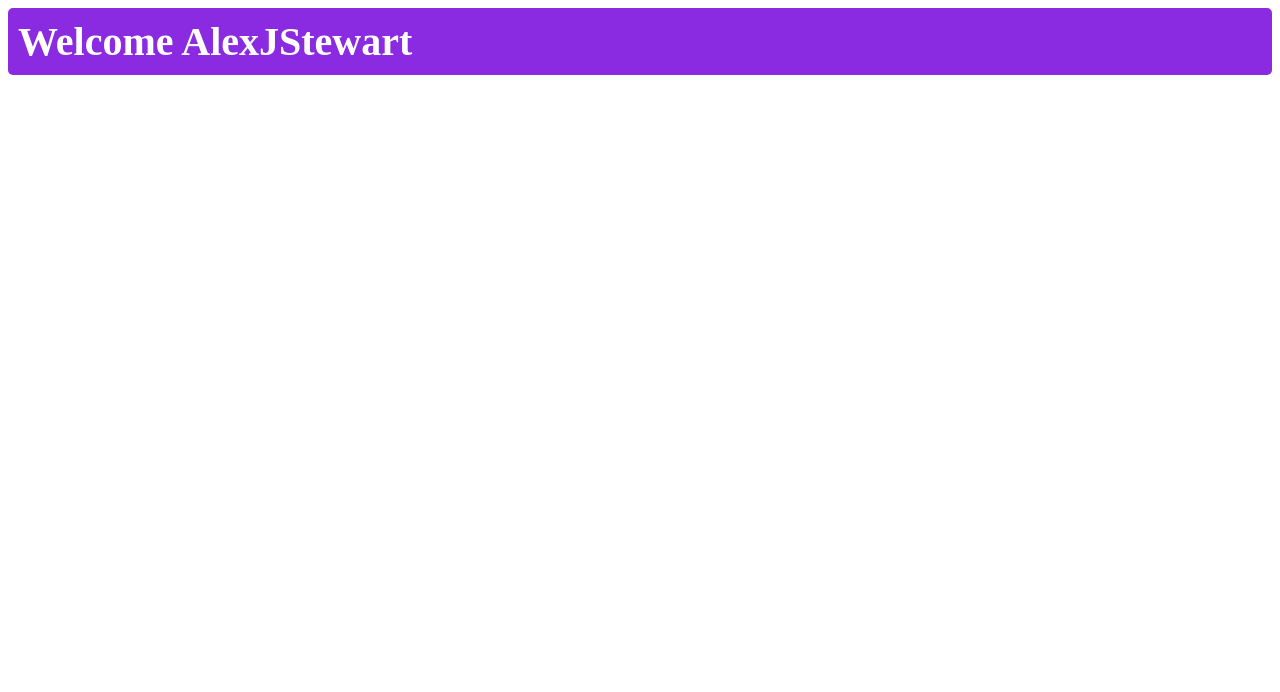
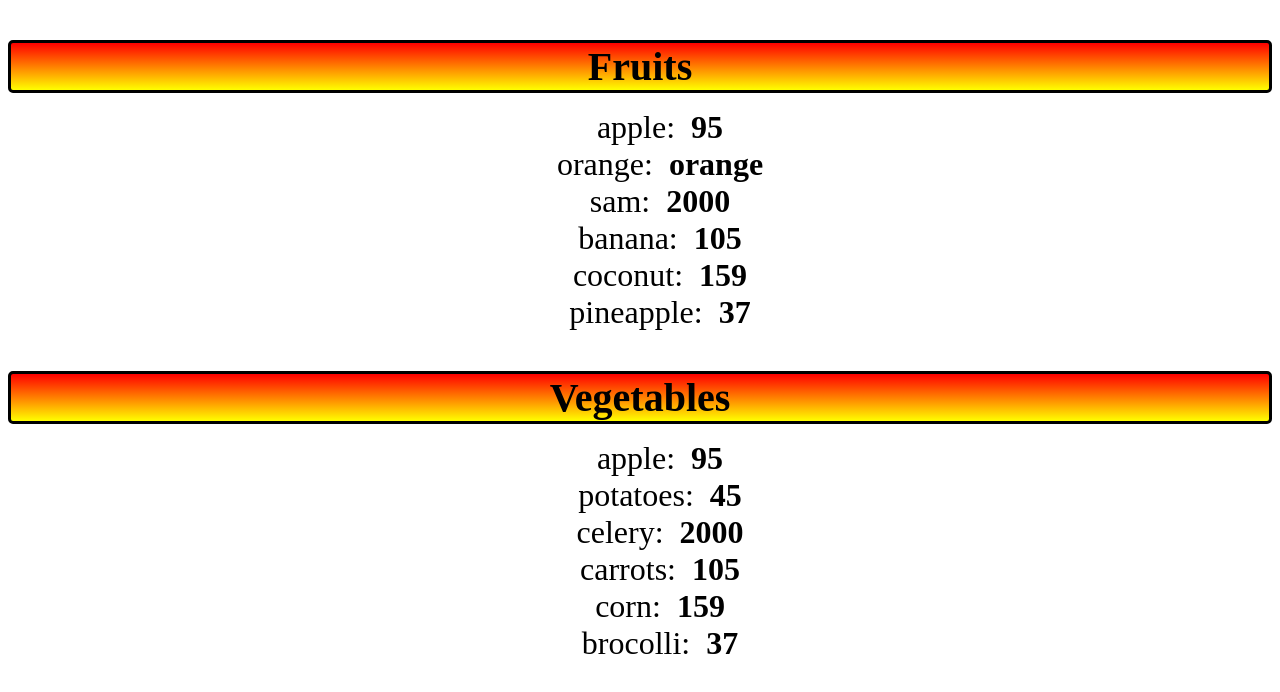
Before and after one commit to astew220/React-Practice, a React (Vite) app in the folder my-react-app-wsam/: page / in a window 1280 px wide. Shown: the top 692 px of the page. Built offline with nearby package versions, Linux system fonts and the light colour scheme.

Commit message:
rendering lists with sam

```diff
--- a/my-react-app-wsam/src/App.jsx
+++ b/my-react-app-wsam/src/App.jsx
@@ -1,11 +1,23 @@
-import UserGreeting from "./UserGreeting.jsx"
+import List from './List.jsx'
 
 function App() {
+  const fruits = [{id: 1,name:'apple', calories:95},
+    {id: 2,name:'orange', calories:"orange"},
+    {id: 3, name:'sam', calories:2000},
+    {id: 4, name:'banana', calories:105},
+    {id: 5, name:'coconut', calories:159},
+    {id: 6, name:'pineapple', calories:37}]
 
+    const vegetables = [{id: 6,name:'apple', calories:95},
+      {id: 7,name:'potatoes', calories:45},
+      {id: 8, name:'celery', calories:2000},
+      {id: 9, name:'carrots', calories:105},
+      {id: 10, name:'corn', calories:159},
+      {id: 11, name:'brocolli', calories:37}]
   return (
-    <>
- <UserGreeting isLoggedIn={true} username="AlexJStewart"/>
-
+   <>
+    {fruits.length > 0 && <List items={fruits} category="Fruits"/>}
+    {vegetables.length > 0 && <List items={vegetables} category="Vegetables"/>}
     </>
   )
 }
--- /dev/null
+++ b/my-react-app-wsam/src/List.jsx
@@ -0,0 +1,30 @@
+import PropTypes from 'prop-types'
+
+function List(props){
+
+const category = props.category
+const itemList = props.items;
+
+const listItems = itemList.map((item) =>
+                                <li key={item.id}>
+                                    {item.name}: &nbsp;
+                                <b>{item.calories}</b></li>)
+return(
+    <>
+    <h3 className="list-category">{category}</h3>
+    <ol className="list-items">{listItems}</ol>
+
+    </>
+)
+}
+
+List.prototypes = {
+    category: PropTypes.string,
+    items: PropTypes.arrayOf(PropTypes.shape({id: PropTypes.number, name: PropTypes.string, calories: PropTypes.number}))
+}
+
+List.defaultProps = {
+    category: 'Category',
+    items: [],
+}
+export default List;
--- a/my-react-app-wsam/src/UserGreeting.jsx
+++ /dev/null
@@ -1,23 +0,0 @@
-
-import PropTypes from 'prop-types'
-
-function UserGreeting(props){
-
-const welcomeMessage = <h2 className="welcome-message">Welcome {props.username}</h2>
-
-const loginPrompt = <h2 className="login-prompt">Please log in...</h2>
-
-   return(props.isLoggedIn ? welcomeMessage : loginPrompt )
-
-}
-
-UserGreeting.proptypes = {
-    isLoggedIn: PropTypes.bool,
-    username: PropTypes.string,
-}
-
-UserGreeting.defaultProps = {
-    isLoggedIn: false,
-    username: 'Guest',
-}
-export default UserGreeting
--- a/my-react-app-wsam/src/index.css
+++ b/my-react-app-wsam/src/index.css
@@ -1,19 +1,23 @@
+.list-category{
+  font-size: 2.5em;
+  font-weight: bold;
+  color: black;
+  margin-bottom: 10px;
+  text-align: center;
+  border: 3px solid;
+  border-radius: 5px;
+  background-image: linear-gradient(red, yellow);
+}
 
-
-.welcome-message{
-  font-size: 2.5em;
-  background-color: blueviolet;
-  color: white;
-  padding: 10px;
-  border-radius: 5px;
+.list-items li{
+  font-size: 2em;
+  list-style: none;
+  color: black;
+  text-align: center;
   margin: 0;
 }
 
-.login-prompt{
-  font-size: 2.5em;
-  background-color: red;
-  color: white;
-  padding: 10px;
-  border-radius: 5px;
-  margin: 0;
+.list-items li:hover{
+  color: gray;
+  cursor: pointer;
 }
```
